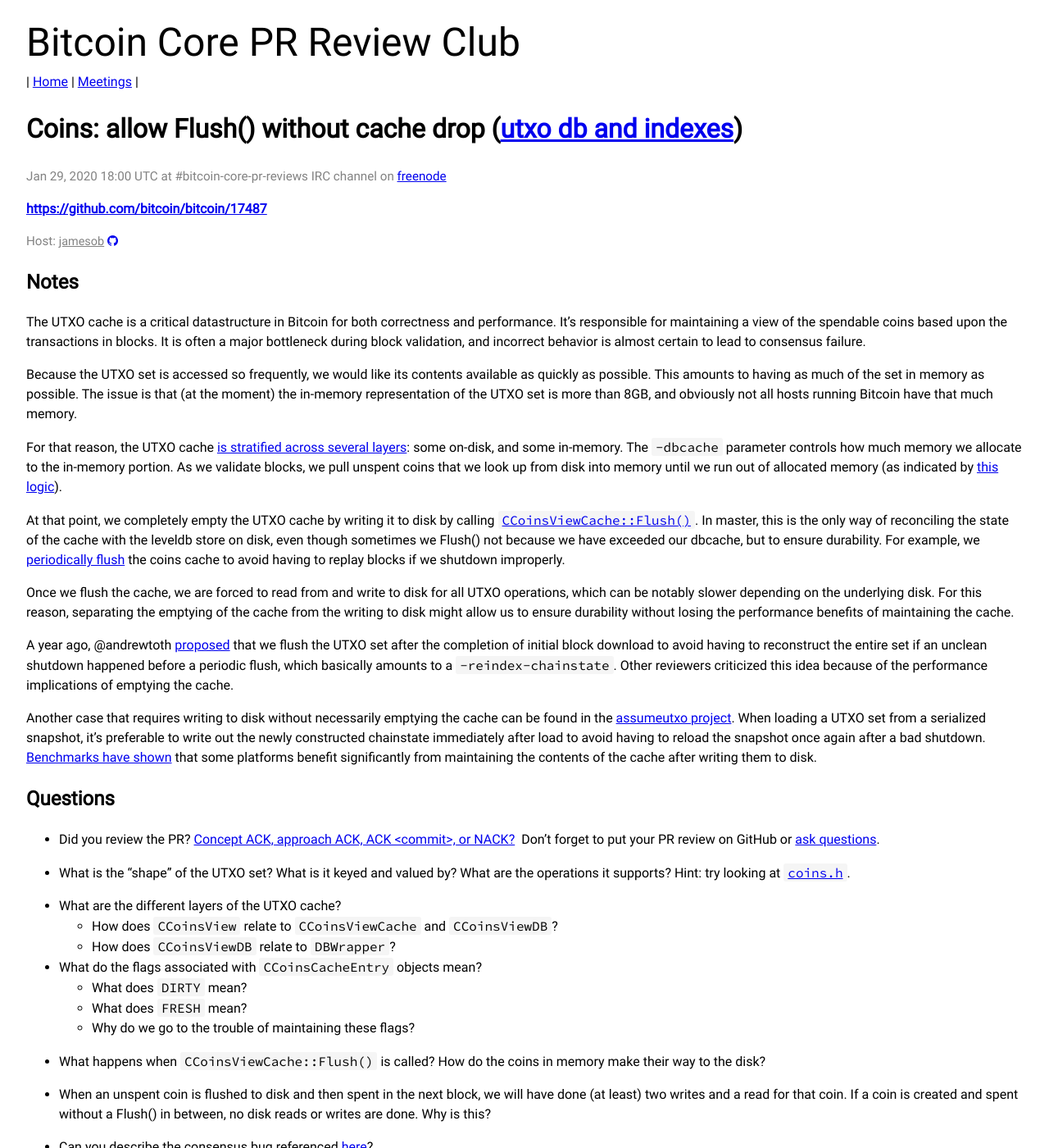
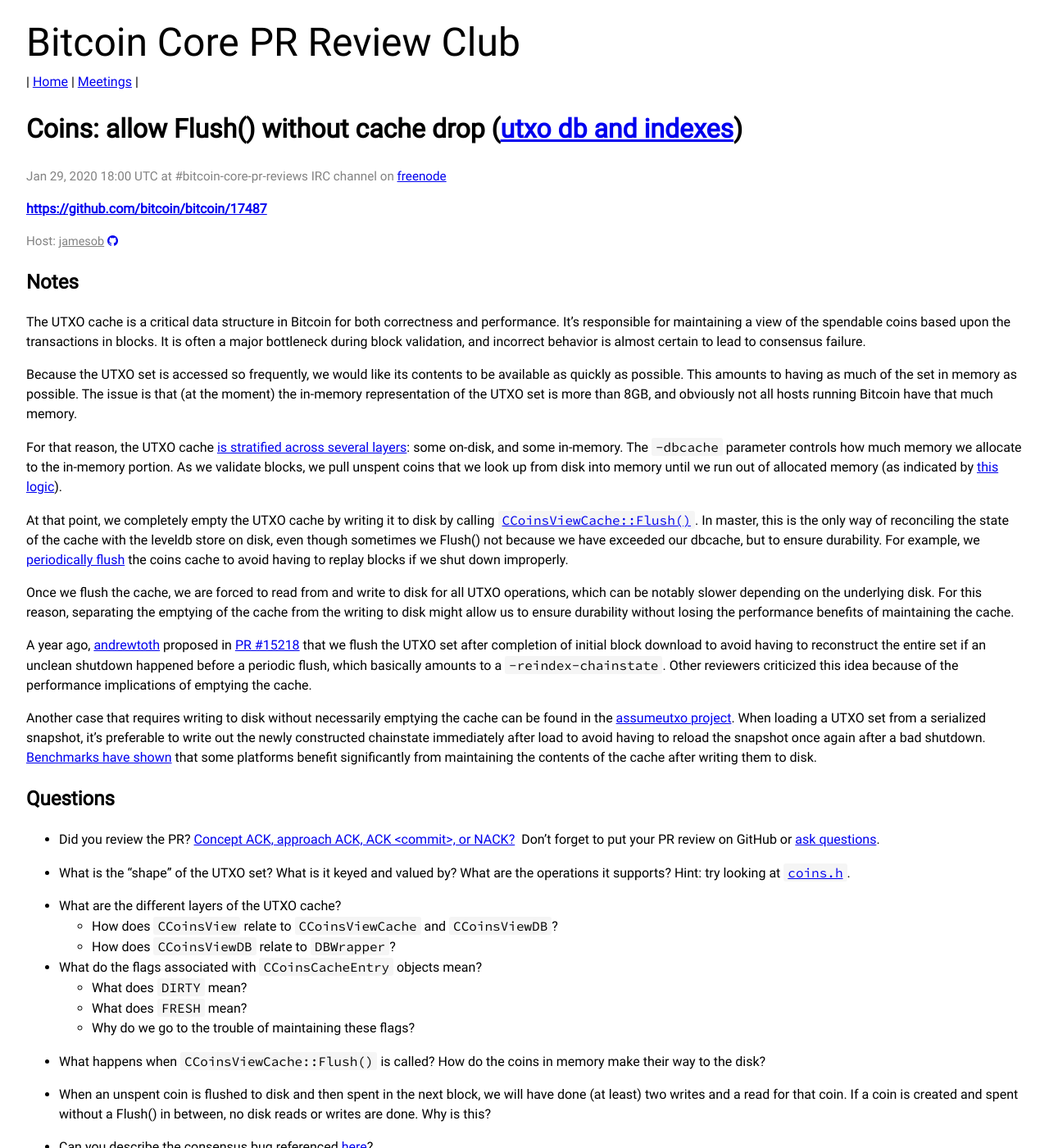
Before and after one commit to bitcoin-core-review-club/website, a Jekyll site: the page built from _posts/2020-01-29-#17487.md, in a window 1280 px wide and 1400 px high. Shown: the whole window at 82% size. Built offline with Jekyll 4.4.1, drawn with Linux system fonts in a browser that asks for light colours; some of the changed text lies outside the part shown.

Commit message:
n17487 updates

```diff
--- a/_posts/2020-01-29-#17487.md
+++ b/_posts/2020-01-29-#17487.md
@@ -11,13 +11,13 @@
 
 ## Notes
 
-The UTXO cache is a critical datastructure in Bitcoin for both correctness and
+The UTXO cache is a critical data structure in Bitcoin for both correctness and
 performance. It's responsible for maintaining a view of the spendable coins
 based upon the transactions in blocks. It is often a major bottleneck during
 block validation, and incorrect behavior is almost certain to lead to consensus
 failure.
 
-Because the UTXO set is accessed so frequently, we would like its contents
+Because the UTXO set is accessed so frequently, we would like its contents to be
 available as quickly as possible. This amounts to having as much of the set
 in memory as possible. The issue is that (at the moment) the in-memory
 representation of the UTXO set is more than 8GB, and obviously not all hosts
@@ -38,7 +38,7 @@
 have exceeded our dbcache, but to ensure durability. For example, we
 [periodically
 flush](https://github.com/bitcoin/bitcoin/blob/28fbe68fdcac2a06f359b1e48555a3d23015c2b7/src/validation.cpp#L2275-L2276)
-the coins cache to avoid having to replay blocks if we shutdown improperly.
+the coins cache to avoid having to replay blocks if we shut down improperly.
 
 Once we flush the cache, we are forced to read from and write to disk
 for all UTXO operations, which can be notably slower depending on the
@@ -46,9 +46,9 @@
 from the writing to disk might allow us to ensure durability without losing the
 performance benefits of maintaining the cache.
 
-A year ago, @andrewtoth
-[proposed](https://github.com/bitcoin/bitcoin/pull/15218) that we flush the
-UTXO set after the completion of initial block download to avoid having to
+A year ago, [andrewtoth](https://github.com/andrewtoth) proposed in
+[PR #15218](https://github.com/bitcoin/bitcoin/pull/15218) that we flush the
+UTXO set after completion of initial block download to avoid having to
 reconstruct the entire set if an unclean shutdown happened before a periodic
 flush, which basically amounts to a `-reindex-chainstate`. Other reviewers
 criticized this idea because of the performance implications of emptying the
```
Also changed, not shown: other parts of _posts/2020-01-29-#17487.md (+1 -1 lines).
